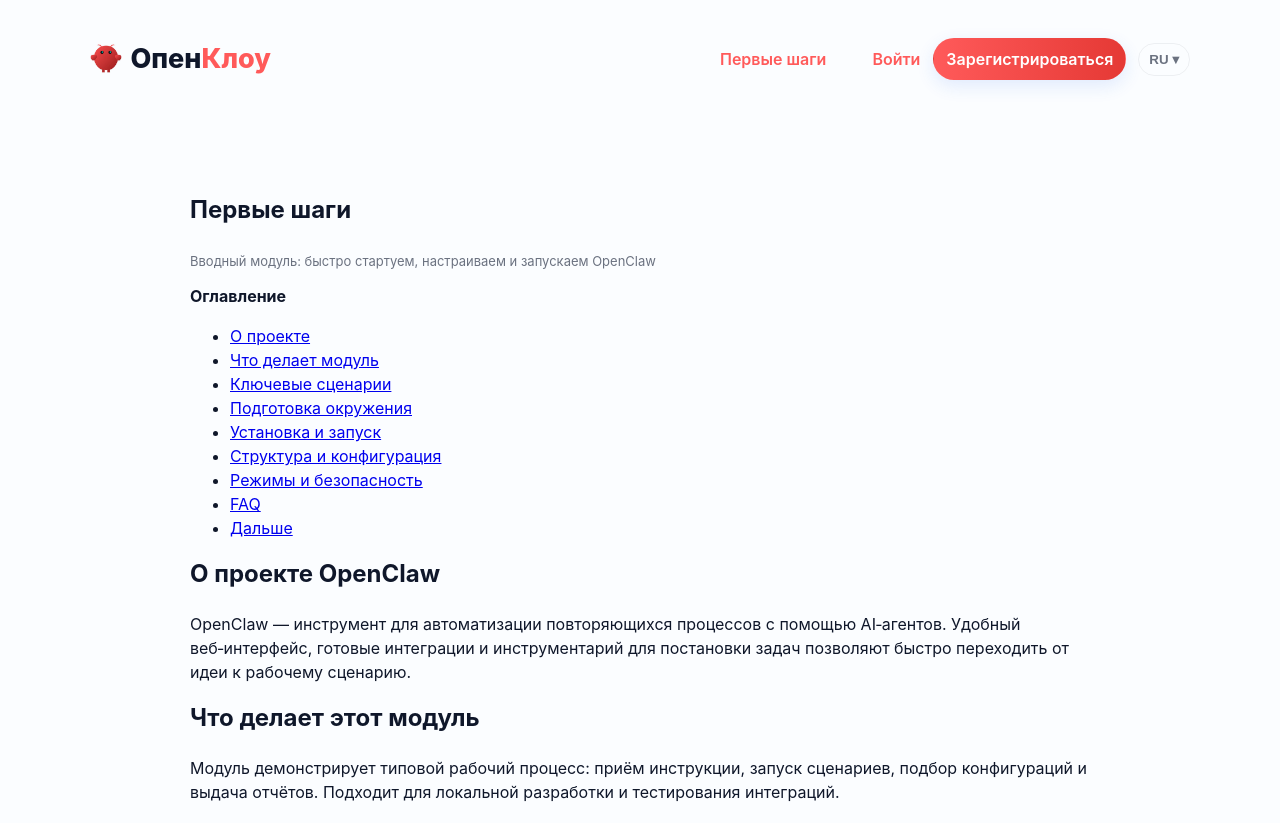
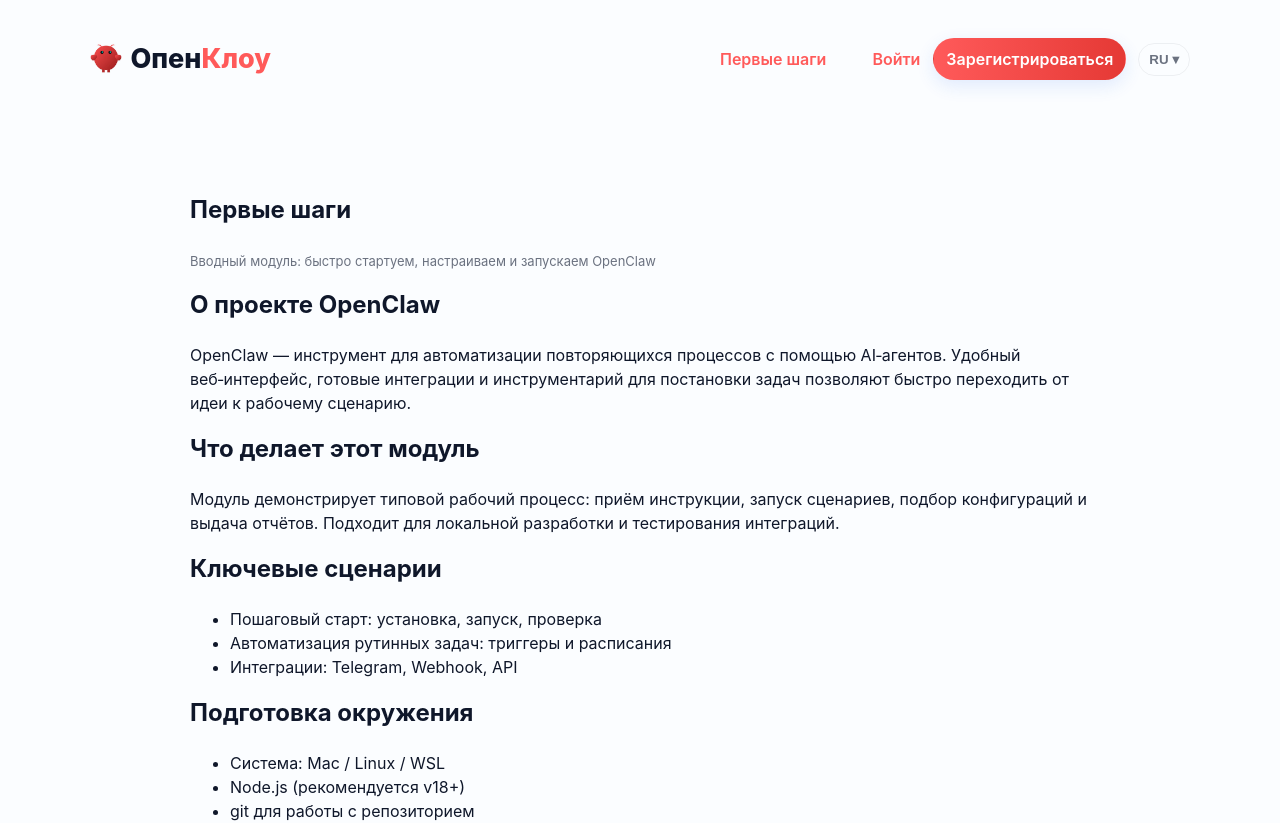
Before and after one commit to novaaurelis/nova-ai-agents-site-backup, a Next.js app: page /ru/modules/first-steps in a window 1280 px wide. Shown: the top 823 px of the page. Built offline with nearby package versions, Linux system fonts and the light colour scheme.

Commit message:
style: remove TOC from First Steps module (RU/EN)

```diff
--- a/pages/ru/modules/first-steps.js
+++ b/pages/ru/modules/first-steps.js
@@ -13,20 +13,7 @@
             <p className="muted">Вводный модуль: быстро стартуем, настраиваем и запускаем OpenClaw</p>
           </header>
 
-          <nav className="toc" aria-label="Оглавление">
-            <strong>Оглавление</strong>
-            <ul>
-              <li><a href="#about">О проекте</a></li>
-              <li><a href="#what">Что делает модуль</a></li>
-              <li><a href="#scenarios">Ключевые сценарии</a></li>
-              <li><a href="#prepare">Подготовка окружения</a></li>
-              <li><a href="#install">Установка и запуск</a></li>
-              <li><a href="#structure">Структура и конфигурация</a></li>
-              <li><a href="#security">Режимы и безопасность</a></li>
-              <li><a href="#faq">FAQ</a></li>
-              <li><a href="#next">Дальше</a></li>
-            </ul>
-          </nav>
+
 
           <section id="about">
             <h2>О проекте OpenClaw</h2>
```
Also changed, not shown: pages/en/modules/first-steps.js (+1 -14 lines).
